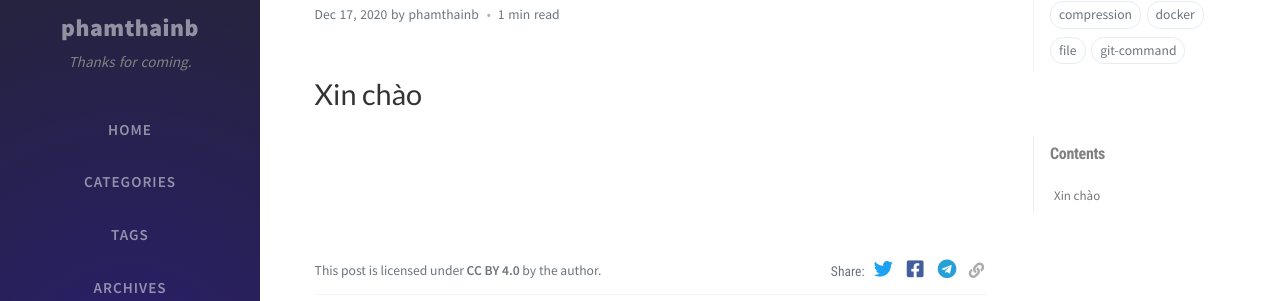
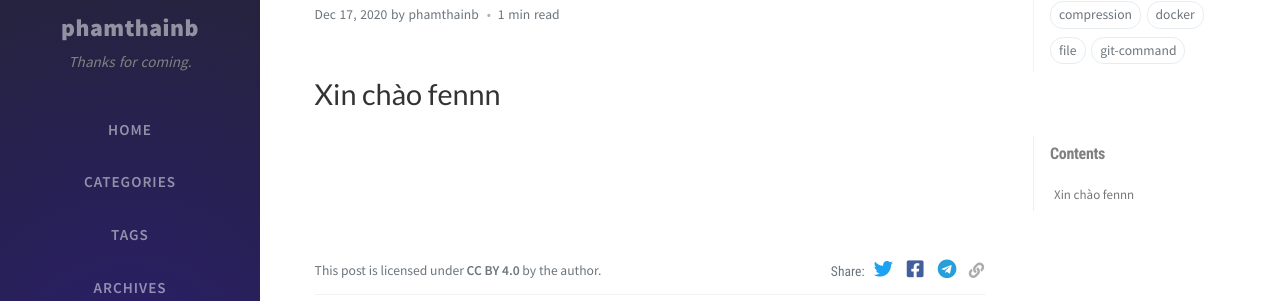
Before and after one commit to phamthainb/phamthainb.github.io, a Jekyll site: the page built from _posts/2020-12-17-my-new-post.md, in a window 1280 px wide and 1045 px high. Shown: the part 146-447 px from the top of the window. Built offline with Jekyll 4.4.1, drawn with Linux system fonts in a browser that asks for light colours; nearby versions of some CDN libraries; comment, search, counter and statistics services are not loaded.

Commit message:
Update 2020-12-17-my-new-post.md

```diff
--- a/_posts/2020-12-17-my-new-post.md
+++ b/_posts/2020-12-17-my-new-post.md
@@ -3,4 +3,4 @@ layout: post
 title: My New Post
 date: 2020-12-17 17:03 +0000
 ---
-# Xin chào
+# Xin chào fennn
```
